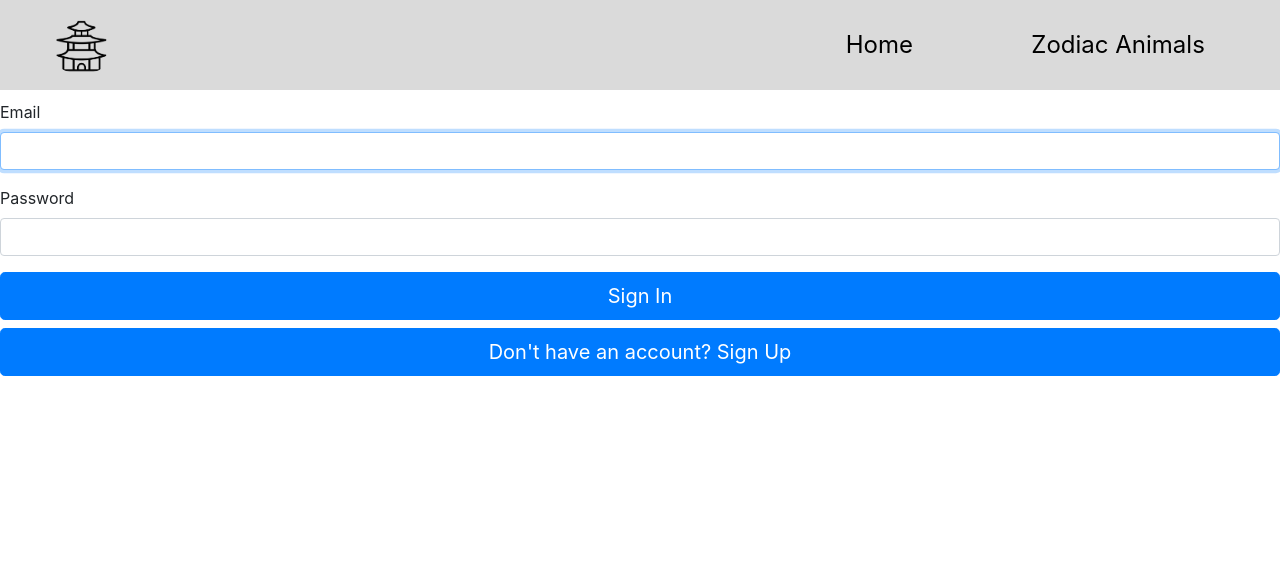
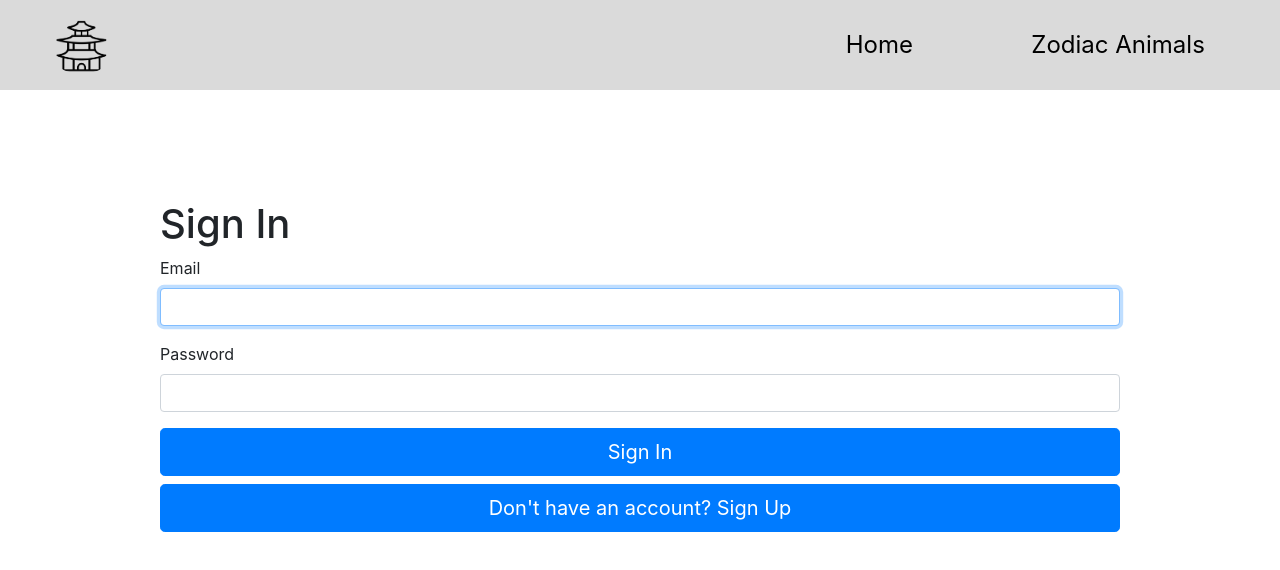
Before and after one commit to cybunayog/chinese-zodiac-react, a React (Create React App) app in the folder client/: page /login in a window 1280 px wide. Shown: the top 570 px of the page. Built offline with nearby package versions, Linux system fonts and the light colour scheme.

Commit message:
Currently fixing sign in values

```diff
--- a/client/package.json
+++ b/client/package.json
@@ -4,7 +4,6 @@
   "private": true,
   "proxy": "http://localhost:8080",
   "dependencies": {
-    "@material-ui/core": "^4.11.3",
     "@testing-library/jest-dom": "^5.11.4",
     "@testing-library/react": "^11.1.0",
     "@testing-library/user-event": "^12.1.10",
@@ -22,7 +21,6 @@
     "react-table": "^7.6.3",
     "redux": "^4.0.5",
     "redux-thunk": "^2.3.0",
-    "styled-components": "^5.2.1",
     "web-vitals": "^0.2.4",
     "yarn": "^1.22.10"
   },
--- a/client/src/pages/Auth.js
+++ b/client/src/pages/Auth.js
@@ -30,10 +30,14 @@ export default function Auth() {
     }
   };
 
-  const handleChange = e => setForm({ ...form, [e.target.name]: e.target.value });
+  const handleChange = e => {
+    setForm({...form, [e.target.name]: e.target.value });
+    console.log(form);
+  };
 
   return (
-    <div className="login">
+    <div className="auth">
+      <h1>{ isSignup ? 'Sign Up' : 'Sign In'}</h1>
       <Form onSubmit={handleSubmit}>
         <Form.Group size="lg" controlId="email">
           <Form.Label>Email</Form.Label>
--- a/client/src/styles/GlobalStyles.css
+++ b/client/src/styles/GlobalStyles.css
@@ -209,10 +209,12 @@
   width: 100%;
 }
 
-.login, .signup {
-  margin-top: 100px;
+.auth {
+  margin-top: 200px;
   display: block;
-  width: 100%;
+  width: 75%;
+  margin-left: auto;
+  margin-right: auto;
   height: 100%;
-  align-content: center;
+  justify-content: center;
 }
```
Also changed, not shown: 1 other file (tests, documents, lock files or other folders).
